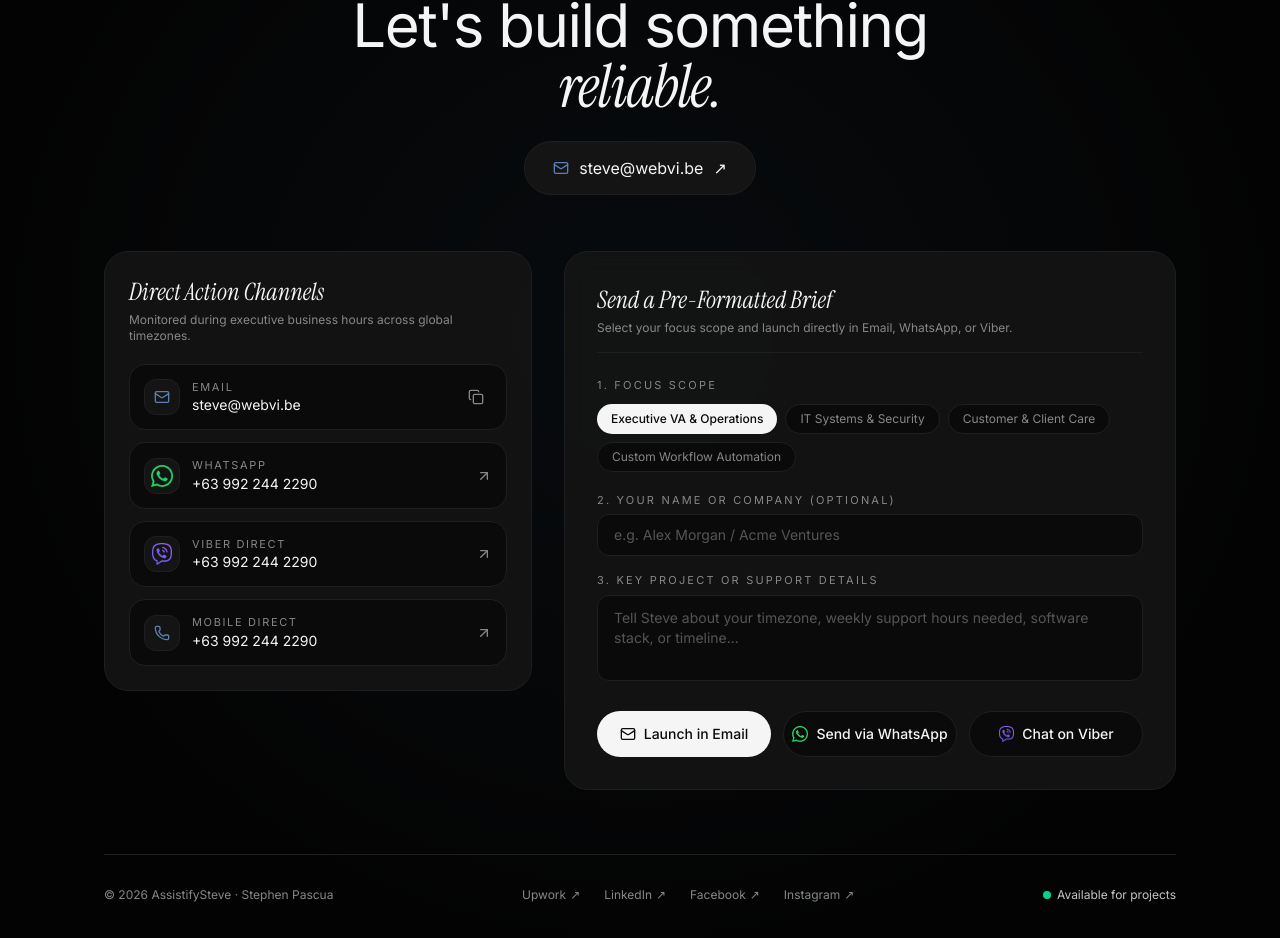
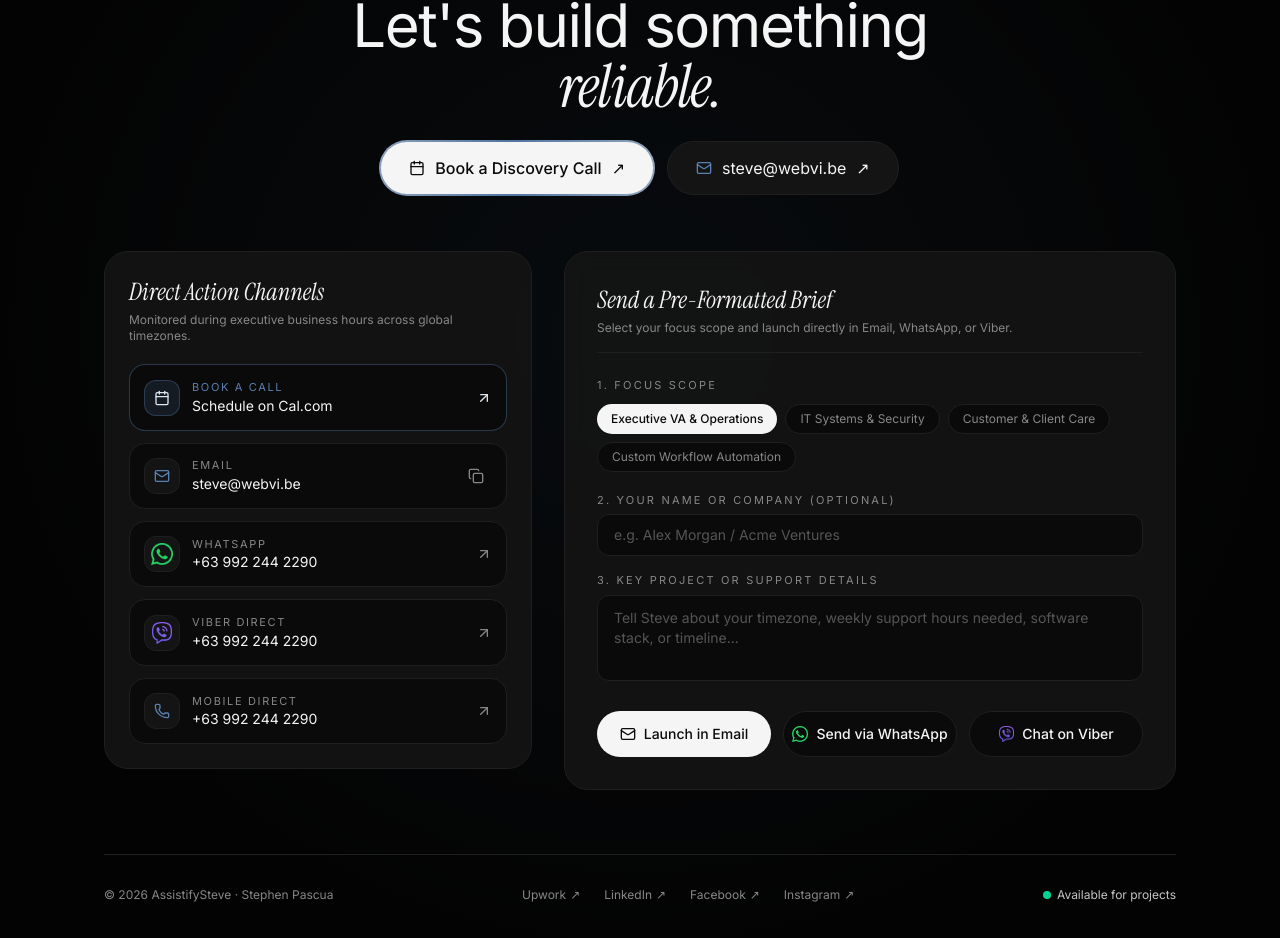
Before and after one commit to pascua-stephen-va/AssistifySteve, a React (Vite) app: page / in a window 1280 px wide. Shown: the part 9555-10493 px from the top of the page. Built offline with nearby package versions, Linux system fonts and the light colour scheme.

Commit message:
feat(contact): add booking link to contact section
Integrate a direct booking link to the contact component to streamline scheduling and simplify the lead generation process.

```diff
--- a/src/components/Contact.tsx
+++ b/src/components/Contact.tsx
@@ -1,7 +1,7 @@
 import React, { useEffect, useRef, useState } from 'react';
 import gsap from 'gsap';
 import { motion, useReducedMotion, Variants } from 'framer-motion';
-import { Mail, Phone, ArrowUpRight, Copy, Check } from 'lucide-react';
+import { Mail, Phone, ArrowUpRight, Copy, Check, Calendar } from 'lucide-react';
 import { BRAND_DATA } from '../data/portfolioData.ts';
 import { HlsBackgroundVideo } from './HlsBackgroundVideo.tsx';
 import { ScrollReveal } from './ScrollReveal.tsx';
@@ -130,6 +130,24 @@ export const Contact: React.FC = () => {
           <h2 className="text-4xl md:text-6xl font-normal tracking-tight text-text-primary mb-6">
             Let&apos;s build something <span className="font-display italic">reliable.</span>
           </h2>
+          <div className="flex flex-wrap items-center justify-center gap-3.5">
+            <a
+              href={BRAND_DATA.booking}
+              target="_blank"
+              rel="noopener noreferrer"
+              className="group relative inline-flex items-center rounded-full"
+            >
+              <span
+                className="absolute -inset-[2px] rounded-full accent-gradient-animated opacity-90 group-hover:opacity-100 transition-opacity duration-300"
+                aria-hidden="true"
+              />
+              <span className="relative z-10 inline-flex items-center gap-2.5 rounded-full bg-text-primary text-bg group-hover:bg-surface group-hover:text-text-primary px-7 py-3.5 text-sm md:text-base font-medium transition-colors">
+                <Calendar className="w-4 h-4" aria-hidden="true" />
+                <span>Book a Discovery Call</span>
+                <span aria-hidden="true">↗</span>
+              </span>
+            </a>
+
             <a
               href={`mailto:${BRAND_DATA.email}`}
               className="group relative inline-flex items-center rounded-full"
@@ -139,11 +157,12 @@ export const Contact: React.FC = () => {
                 aria-hidden="true"
               />
               <span className="relative z-10 inline-flex items-center gap-2.5 rounded-full bg-surface border border-stroke group-hover:border-transparent px-7 py-3.5 text-sm md:text-base text-text-primary transition-colors">
-              <Mail className="w-4 h-4 text-brand-blue" />
+                <Mail className="w-4 h-4 text-brand-blue" aria-hidden="true" />
                 <span>{BRAND_DATA.email}</span>
                 <span aria-hidden="true">↗</span>
               </span>
             </a>
+          </div>
         </ScrollReveal>
 
         {/* Interactive Contact Grid (All Original Channels & Inquiry Composer Preserved) */}
@@ -159,6 +178,29 @@ export const Contact: React.FC = () => {
               </p>
 
               <div className="space-y-3">
+                {/* Calendar Booking */}
+                <a
+                  href={BRAND_DATA.booking}
+                  target="_blank"
+                  rel="noopener noreferrer"
+                  className="flex items-center justify-between p-3.5 rounded-2xl bg-bg border border-brand-blue/40 hover:border-brand-blue transition-colors group"
+                >
+                  <div className="flex items-center gap-3 min-w-0">
+                    <div className="w-9 h-9 rounded-xl bg-brand-blue/15 border border-brand-blue/35 flex items-center justify-center text-brand-light shrink-0">
+                      <Calendar className="w-4 h-4" aria-hidden="true" />
+                    </div>
+                    <div className="min-w-0">
+                      <span className="block text-[11px] uppercase tracking-[0.15em] text-brand-blue">
+                        Book a Call
+                      </span>
+                      <span className="block text-sm text-text-primary group-hover:text-brand-light transition-colors truncate">
+                        Schedule on Cal.com
+                      </span>
+                    </div>
+                  </div>
+                  <ArrowUpRight className="w-4 h-4 text-brand-light group-hover:translate-x-0.5 group-hover:-translate-y-0.5 transition-transform shrink-0" />
+                </a>
+
                 {/* Email + Copy */}
                 <div className="flex items-center justify-between p-3.5 rounded-2xl bg-bg border border-stroke">
                   <a
--- a/src/data/portfolioData.ts
+++ b/src/data/portfolioData.ts
@@ -9,6 +9,7 @@ export const BRAND_DATA = {
   valueProposition:
     '10+ years of hands-on experience bridging IT Systems & Technical Support, Business Operations, Executive Administrative Assistance, and VA Coaching.',
   email: 'steve@webvi.be',
+  booking: 'https://cal.com/webvibe/assistifysteve',
   whatsapp: 'https://wa.me/639922442290',
   viber: 'viber://chat?number=%2B639922442290',
   phone: 'tel:+639922442290',
```
Lines whose indentation alone changed are shown as unchanged.
